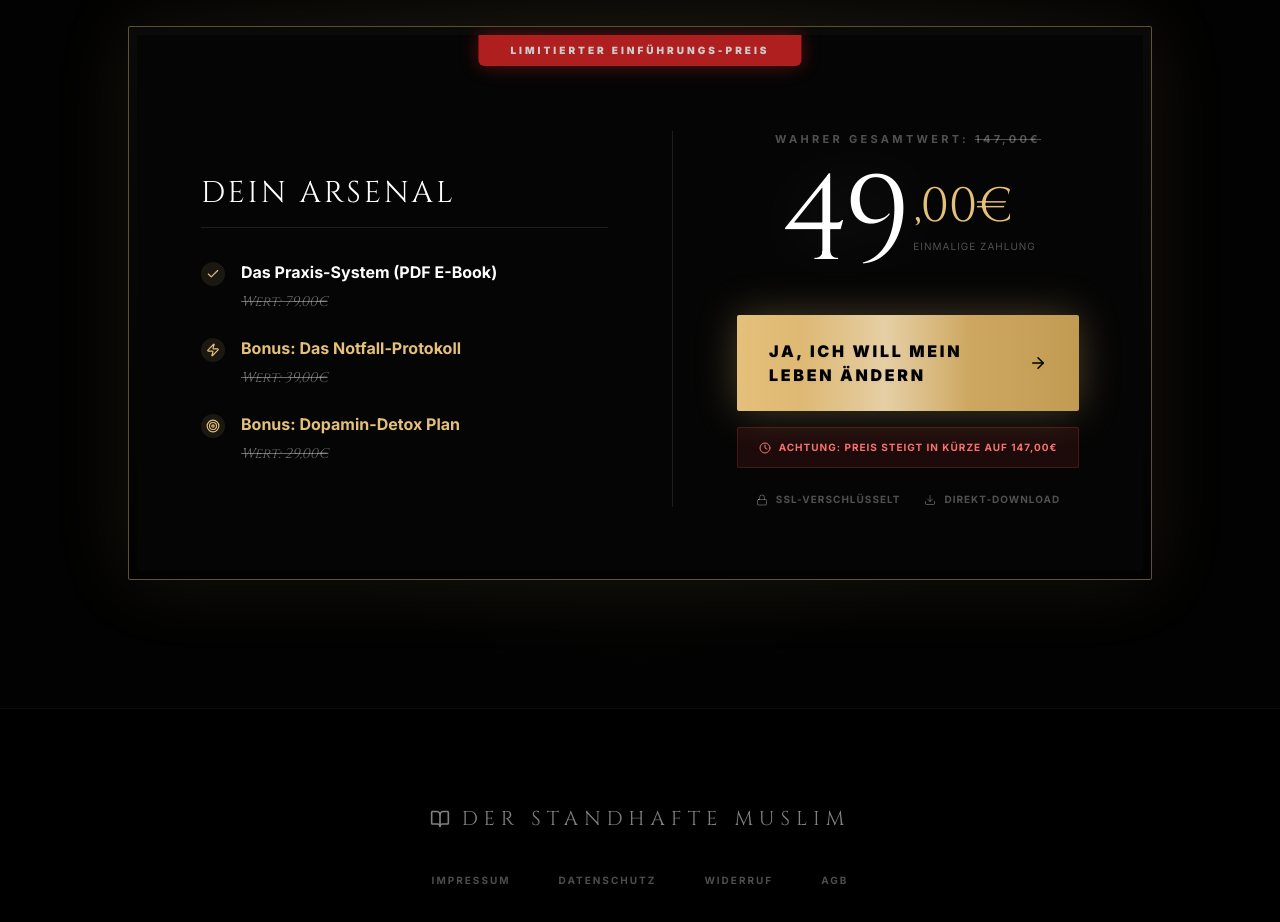
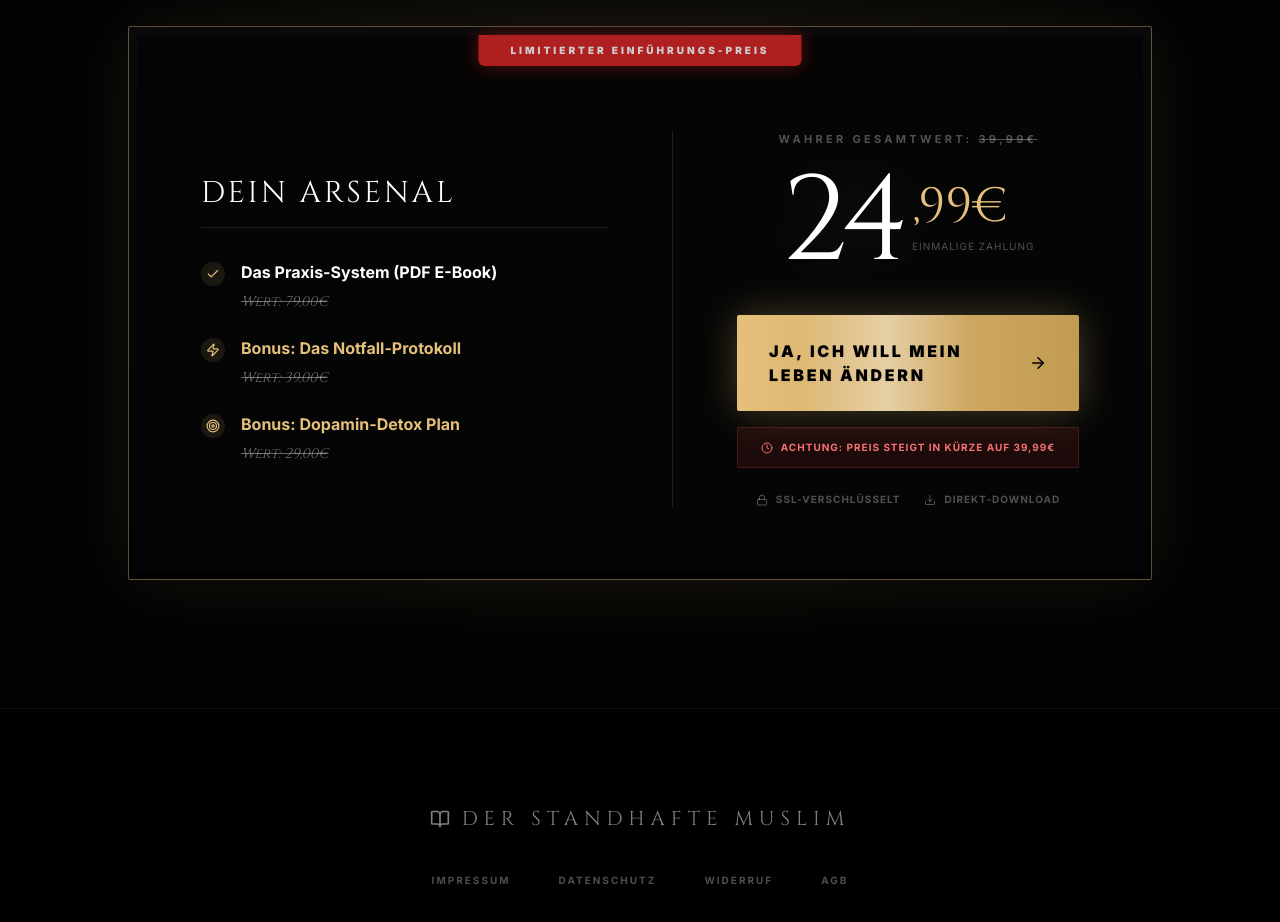
Before and after one commit to Shahecom/website, a React (Vite) app: page / in a window 1280 px wide. Shown: the part 3500-4422 px from the top of the page. Built offline with nearby package versions, Linux system fonts and the light colour scheme; the HTML template or start-up script is replaced by a standard one.

Commit message:
Update eBook price to 24,99€ (with 39,99€ strikethrough)

```diff
--- a/src/App.jsx
+++ b/src/App.jsx
@@ -258,8 +258,8 @@ const StickyHeader = () => {
 
             <div className="flex items-center justify-between md:justify-end gap-6 w-full md:w-auto">
               <div className="text-right">
-                <span className="text-white/40 line-through text-[10px] uppercase tracking-widest mr-2">147,00€</span>
-                <span className="text-white font-serif text-xl font-bold">49,00€</span>
+                <span className="text-white/40 line-through text-[10px] uppercase tracking-widest mr-2">39,99€</span>
+                <span className="text-white font-serif text-xl font-bold">24,99€</span>
               </div>
               <motion.a
                 href={CHECKOUT_URL} target="_blank" rel="noopener noreferrer"
@@ -614,11 +614,11 @@ const PricingAndOffer = () => {
               </div>
 
               <div className="flex flex-col items-center justify-center lg:border-l border-white/10 lg:pl-16 h-full mt-6 lg:mt-0">
-                <span className="text-white/30 text-[11px] uppercase tracking-[0.3em] font-bold mb-4">Wahrer Gesamtwert: <span className="line-through">147,00€</span></span>
+                <span className="text-white/30 text-[11px] uppercase tracking-[0.3em] font-bold mb-4">Wahrer Gesamtwert: <span className="line-through">39,99€</span></span>
                 <div className="flex items-start gap-2 mb-8">
-                  <span className="text-white font-serif text-8xl md:text-[120px] tracking-tighter leading-none drop-shadow-[0_0_30px_rgba(255,255,255,0.1)]">49</span>
+                  <span className="text-white font-serif text-8xl md:text-[120px] tracking-tighter leading-none drop-shadow-[0_0_30px_rgba(255,255,255,0.1)]">24</span>
                   <div className="flex flex-col mt-3 md:mt-5">
-                    <span className="text-[#E5C07B] font-serif text-3xl md:text-5xl leading-none">,00€</span>
+                    <span className="text-[#E5C07B] font-serif text-3xl md:text-5xl leading-none">,99€</span>
                     <span className="text-white/30 text-[10px] uppercase tracking-widest mt-2">Einmalige Zahlung</span>
                   </div>
                 </div>
@@ -631,7 +631,7 @@ const PricingAndOffer = () => {
                 {/* THE FOMO WARNING */}
                 <div className="w-full bg-red-500/10 border border-red-500/20 p-3 rounded-sm text-center mb-6">
                   <p className="text-red-400 text-[10px] uppercase tracking-widest font-bold flex items-center justify-center gap-2">
-                    <Clock size={12} /> Achtung: Preis steigt in Kürze auf 147,00€
+                    <Clock size={12} /> Achtung: Preis steigt in Kürze auf 39,99€
                   </p>
                 </div>
 
```
